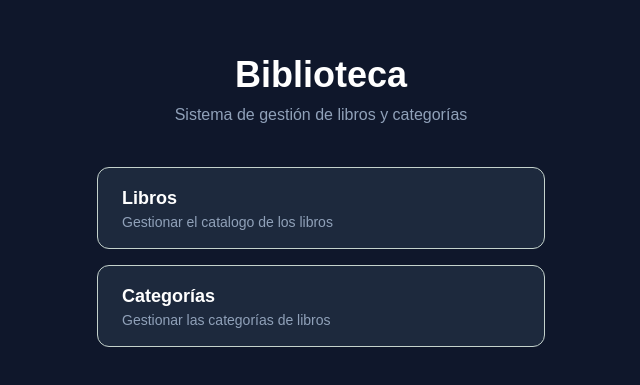
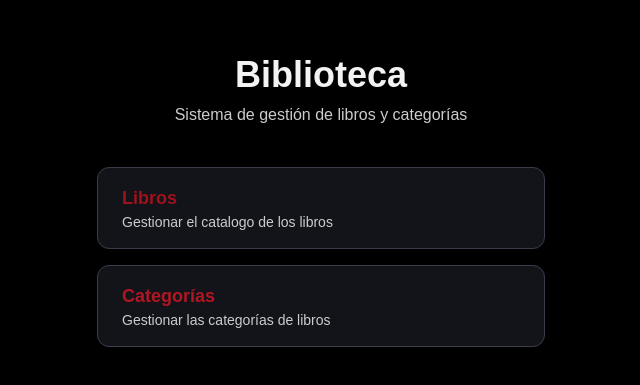
Before and after one commit to joel-matias/next-library, a Next.js app: page / in a window 1280 px wide. Shown: the part 199-584 px from the top of the page, without its empty margins (319-959 px from the left). Built offline with nearby package versions, Linux system fonts and the light colour scheme.

Commit message:
ui: add global palet colors into main page

```diff
--- a/src/app/globals.css
+++ b/src/app/globals.css
@@ -1,21 +1,21 @@
 @import "tailwindcss";
 
 :root {
-  --background: #f4f8f7;
-  --foreground: #1f2a30;
-  --surface: #eaf1ef;
-  --surface-2: #dce7e3;
-  --card: #ffffff;
-  --border: #c4d2cc;
-  --muted: #6f7f7a;
-  --primary: #2f6f68;
-  --primary-hover: #285f59;
-  --primary-foreground: #f5fbfa;
-  --accent: #7fb8ad;
-  --accent-foreground: #163633;
-  --success: #3f8f68;
-  --warning: #c6923d;
-  --danger: #b85c5c;
+  --background: #000000;
+  --foreground: #f3f3f3;
+  --surface: #292c37;
+  --surface-2: #1d2028;
+  --card: #12141a;
+  --border: #3a3e4b;
+  --muted: #cccccc;
+  --primary: #9f111b;
+  --primary-hover: #b11623;
+  --primary-foreground: #fff4f5;
+  --accent: #b11623;
+  --accent-foreground: #fff4f5;
+  --success: #2f7d4d;
+  --warning: #c28b2c;
+  --danger: #d33a45;
 }
 
 @theme inline {
--- a/src/app/page.tsx
+++ b/src/app/page.tsx
@@ -2,33 +2,33 @@ import Link from "next/link";
 
 export default function Home() {
   return (
-    <main className="min-h-screen bg-slate-900 flex flex-col items-center justify-center p-8">
+    <main className="min-h-screen bg-background flex flex-col items-center justify-center p-8">
       <div className="max-w-md w-full">
-        <h1 className="text-4xl font-bold text-white text-center mb-2">
+        <h1 className="text-4xl font-bold text-foreground text-center mb-2">
           Biblioteca
         </h1>
-        <p className="text-slate-400 text-center mb-10">
+        <p className="text-muted text-center mb-10">
           Sistema de gestión de libros y categorías
         </p>
 
         <div className="flex flex-col gap-4">
           <Link
             href="/books"
-            className="flex items-center justify-between bg-slate-800 hover:bg-slate-700 text-white px-6 py-4 rounded-xl transition-colors border border-slate-700"
+            className="flex items-center justify-between bg-card hover:bg-surface text-foreground px-6 py-4 rounded-xl transition-colors border border-border"
           >
             <div>
-              <p className="font-semibold text-lg">Libros</p>
-              <p className="text-slate-400 text-sm">Gestionar el catalogo de los libros</p>
+              <p className="font-semibold text-lg text-primary">Libros</p>
+              <p className="text-muted text-sm">Gestionar el catalogo de los libros</p>
             </div>
           </Link>
 
           <Link
             href="/categories"
-            className="flex items-center justify-between bg-slate-800 hover:bg-slate-700 text-white px-6 py-4 rounded-xl transition-colors border border-slate-700"
+            className="flex items-center justify-between bg-card hover:bg-surface text-foreground px-6 py-4 rounded-xl transition-colors border border-border"
           >
             <div>
-              <p className="font-semibold text-lg">Categorías</p>
-              <p className="text-slate-400 text-sm">Gestionar las categorías de libros</p>
+              <p className="font-semibold text-lg text-accent">Categorías</p>
+              <p className="text-muted text-sm">Gestionar las categorías de libros</p>
             </div>
           </Link>
         </div>
```
